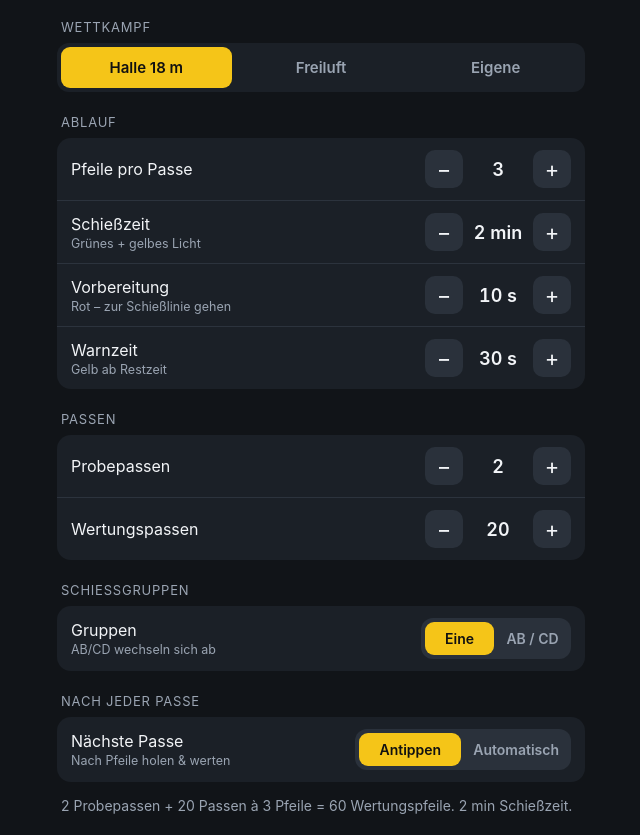
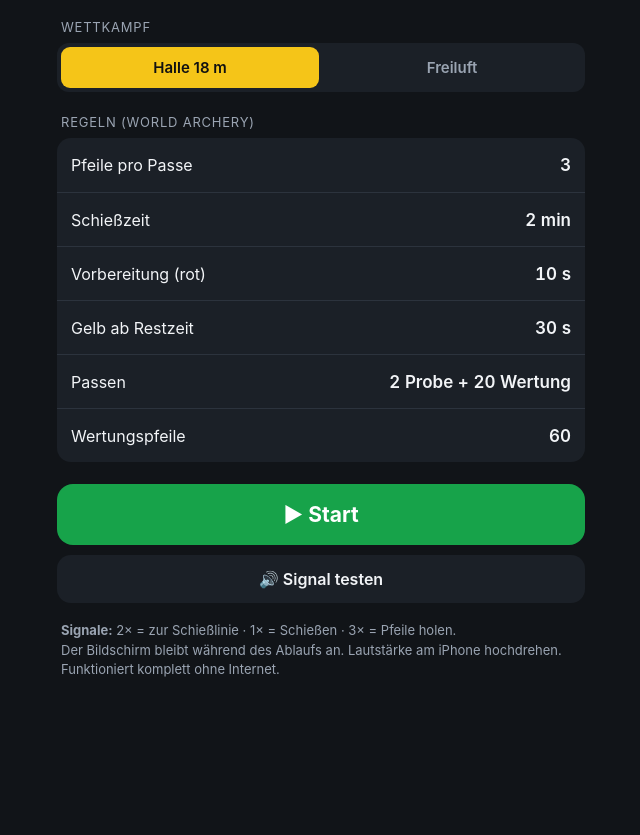
Before and after one commit to Pashjn/bogen-app, a plain HTML site: page index.html in a window 1280 px wide. Shown: the part 82-917 px from the top of the page, without its empty margins (319-959 px from the left). After the commit the page ends 800 px from the top, so only its background shows below. Drawn offline with Linux system fonts and the light colour scheme.

Commit message:
Feste WA-Regeln statt einstellbarer Werte, AB/CD entfernt
Co-Authored-By: Claude Opus 5.5 <noreply@anthropic.com>
Claude-Session: https://claude.ai/code/session_01XMonV5RzJD8eCyZG8uVgcg

```diff
--- a/index.html
+++ b/index.html
@@ -58,6 +58,7 @@
   .row { display: flex; align-items: center; justify-content: space-between; padding: 12px 14px; border-top: 1px solid var(--line); gap: 12px; min-height: 54px; }
   .row:first-child { border-top: 0; }
   .row .t { font-size: 16px; }
+  .row .v { font-size: 17px; font-weight: 600; font-variant-numeric: tabular-nums; }
   .row .h { font-size: 12.5px; color: var(--muted); margin-top: 2px; }
   .step { display: flex; align-items: center; gap: 6px; flex-shrink: 0; }
   .step button { width: 38px; height: 38px; border-radius: 10px; background: #2a313b; font-size: 22px; line-height: 1; }
@@ -130,66 +131,10 @@
   <div class="seg" id="presetSeg">
     <button data-preset="indoor">Halle 18 m</button>
     <button data-preset="outdoor">Freiluft</button>
-    <button data-preset="custom">Eigene</button>
   </div>
 
-  <div class="label">Ablauf</div>
-  <div class="card">
-    <div class="row">
-      <div><div class="t">Pfeile pro Passe</div></div>
-      <div class="step" data-key="arrows" data-min="1" data-max="12" data-inc="1"><button>−</button><output></output><button>+</button></div>
-    </div>
-    <div class="row">
-      <div><div class="t">Schießzeit</div><div class="h">Grünes + gelbes Licht</div></div>
-      <div class="step" data-key="shoot" data-min="10" data-max="600" data-inc="10" data-unit="s"><button>−</button><output></output><button>+</button></div>
-    </div>
-    <div class="row">
-      <div><div class="t">Vorbereitung</div><div class="h">Rot – zur Schießlinie gehen</div></div>
-      <div class="step" data-key="prep" data-min="0" data-max="60" data-inc="5" data-unit="s"><button>−</button><output></output><button>+</button></div>
-    </div>
-    <div class="row">
-      <div><div class="t">Warnzeit</div><div class="h">Gelb ab Restzeit</div></div>
-      <div class="step" data-key="warn" data-min="0" data-max="120" data-inc="5" data-unit="s"><button>−</button><output></output><button>+</button></div>
-    </div>
-  </div>
-
-  <div class="label">Passen</div>
-  <div class="card">
-    <div class="row">
-      <div><div class="t">Probepassen</div></div>
-      <div class="step" data-key="practice" data-min="0" data-max="6" data-inc="1"><button>−</button><output></output><button>+</button></div>
-    </div>
-    <div class="row">
-      <div><div class="t">Wertungspassen</div></div>
-      <div class="step" data-key="ends" data-min="1" data-max="40" data-inc="1"><button>−</button><output></output><button>+</button></div>
-    </div>
-  </div>
-
-  <div class="label">Schießgruppen</div>
-  <div class="card">
-    <div class="row">
-      <div><div class="t">Gruppen</div><div class="h">AB/CD wechseln sich ab</div></div>
-      <div class="seg" id="groupsSeg"><button data-v="single">Eine</button><button data-v="abcd">AB / CD</button></div>
-    </div>
-    <div class="row" id="myGroupRow">
-      <div><div class="t">Meine Gruppe</div><div class="h">Wird hervorgehoben</div></div>
-      <div class="seg" id="myGroupSeg"><button data-v="AB">AB</button><button data-v="CD">CD</button></div>
-    </div>
-  </div>
-
-  <div class="label">Nach jeder Passe</div>
-  <div class="card">
-    <div class="row">
-      <div><div class="t">Nächste Passe</div><div class="h">Nach Pfeile holen &amp; werten</div></div>
-      <div class="seg" id="afterSeg"><button data-v="tap">Antippen</button><button data-v="auto">Automatisch</button></div>
-    </div>
-    <div class="row" id="afterSecRow">
-      <div><div class="t">Pause bis zur nächsten Passe</div></div>
-      <div class="step" data-key="afterSec" data-min="15" data-max="900" data-inc="15" data-unit="s"><button>−</button><output></output><button>+</button></div>
-    </div>
-  </div>
-
-  <p class="summary" id="summary"></p>
+  <div class="label">Regeln (World Archery)</div>
+  <div class="card" id="rules"></div>
 
   <button class="btn-start" id="startBtn">▶ Start</button>
   <button class="btn-ghost" id="testBtn">🔊 Signal testen</button>
@@ -229,77 +174,41 @@
   // Einstellungen
   // ------------------------------------------------------------------
   const PRESETS = {
-    indoor:  { arrows: 3, shoot: 120, prep: 10, warn: 30, practice: 2, ends: 20 },
-    outdoor: { arrows: 6, shoot: 240, prep: 10, warn: 30, practice: 2, ends: 12 },
+    indoor:  { name: 'Halle 18 m', arrows: 3, shoot: 120, prep: 10, warn: 30, practice: 2, ends: 20 },
+    outdoor: { name: 'Freiluft',   arrows: 6, shoot: 240, prep: 10, warn: 30, practice: 2, ends: 12 },
   };
-  const DEFAULTS = Object.assign({ preset: 'indoor', groups: 'single', myGroup: 'AB', after: 'tap', afterSec: 120 }, PRESETS.indoor);
-  const STORE_KEY = 'bogen-timer-settings-v1';
+  const DEFAULTS = { preset: 'indoor' };
+  const STORE_KEY = 'bogen-timer-settings-v2';
 
   let S = Object.assign({}, DEFAULTS);
   try { Object.assign(S, JSON.parse(localStorage.getItem(STORE_KEY) || '{}')); } catch (e) {}
+  if (!PRESETS[S.preset]) S.preset = 'indoor';
   const save = () => { try { localStorage.setItem(STORE_KEY, JSON.stringify(S)); } catch (e) {} };
 
   const $ = (id) => document.getElementById(id);
-  const fmtSec = (s) => s >= 60 && s % 60 === 0 ? (s / 60) + ' min' : (s >= 60 ? Math.floor(s / 60) + ':' + String(s % 60).padStart(2, '0') + ' min' : s + ' s');
+  const fmtSec = (s) => s >= 60 && s % 60 === 0 ? (s / 60) + ' min' : s + ' s';
 
-  function detectPreset() {
-    for (const [name, p] of Object.entries(PRESETS)) {
-      if (Object.keys(p).every(k => S[k] === p[k])) return name;
-    }
-    return 'custom';
+  // Vollständige Ablauf-Konfiguration aus Regeln + Gruppenwahl
+  const config = () => Object.assign({}, PRESETS[S.preset], { groups: 'single', myGroup: '', after: 'tap' });
+
+  function renderSetup() {
+    const p = PRESETS[S.preset];
+    const rows = [
+      ['Pfeile pro Passe', p.arrows],
+      ['Schießzeit', fmtSec(p.shoot)],
+      ['Vorbereitung (rot)', fmtSec(p.prep)],
+      ['Gelb ab Restzeit', fmtSec(p.warn)],
+      ['Passen', `${p.practice} Probe + ${p.ends} Wertung`],
+      ['Wertungspfeile', p.ends * p.arrows],
+    ];
+    $('rules').innerHTML = rows.map(([t, v]) => `<div class="row"><div class="t">${t}</div><div class="v">${v}</div></div>`).join('');
+    document.querySelectorAll('#presetSeg button').forEach(b => b.classList.toggle('on', b.dataset.preset === S.preset));
   }
 
-  function renderSetup() {
-    document.querySelectorAll('.step').forEach(el => {
-      const k = el.dataset.key, unit = el.dataset.unit;
-      el.querySelector('output').textContent = unit === 's' ? fmtSec(S[k]) : S[k];
-    });
-    document.querySelectorAll('#presetSeg button').forEach(b => b.classList.toggle('on', b.dataset.preset === S.preset));
-    const segOn = (id, v) => document.querySelectorAll('#' + id + ' button').forEach(b => b.classList.toggle('on', b.dataset.v === v));
-    segOn('groupsSeg', S.groups);
-    segOn('myGroupSeg', S.myGroup);
-    segOn('afterSeg', S.after);
-    $('myGroupRow').classList.toggle('hidden', S.groups !== 'abcd');
-    $('afterSecRow').classList.toggle('hidden', S.after !== 'auto');
+  document.querySelectorAll('#presetSeg button').forEach(b => b.addEventListener('click', () => {
+    S.preset = b.dataset.preset; save(); renderSetup();
+  }));
 
-    const total = S.ends * S.arrows;
-    $('summary').textContent =
-      `${S.practice ? S.practice + ' Probepasse' + (S.practice > 1 ? 'n + ' : ' + ') : ''}` +
-      `${S.ends} Passen à ${S.arrows} Pfeile = ${total} Wertungspfeile. ` +
-      `${fmtSec(S.shoot)} Schießzeit` + (S.groups === 'abcd' ? ', Gruppen AB/CD im Wechsel.' : '.');
-  }
-
-  document.querySelectorAll('.step').forEach(el => {
-    const [minus, plus] = el.querySelectorAll('button');
-    const k = el.dataset.key, min = +el.dataset.min, max = +el.dataset.max, inc = +el.dataset.inc;
-    const change = (d) => {
-      S[k] = Math.min(max, Math.max(min, S[k] + d * inc));
-      if (k in PRESETS.indoor) S.preset = detectPreset();
-      save(); renderSetup();
-    };
-    // Gedrückt halten = schnell zählen
-    [[minus, -1], [plus, 1]].forEach(([btn, d]) => {
-      let t1, t2;
-      const stop = () => { clearTimeout(t1); clearInterval(t2); };
-      btn.addEventListener('pointerdown', (e) => {
-        e.preventDefault(); change(d);
-        t1 = setTimeout(() => { t2 = setInterval(() => change(d), 90); }, 450);
-      });
-      ['pointerup', 'pointerleave', 'pointercancel'].forEach(ev => btn.addEventListener(ev, stop));
-    });
-  });
-
-  document.querySelectorAll('#presetSeg button').forEach(b => b.addEventListener('click', () => {
-    S.preset = b.dataset.preset;
-    if (PRESETS[S.preset]) Object.assign(S, PRESETS[S.preset]);
-    save(); renderSetup();
-  }));
-  const bindSeg = (id, key) => document.querySelectorAll('#' + id + ' button').forEach(b => b.addEventListener('click', () => {
-    S[key] = b.dataset.v; save(); renderSetup();
-  }));
-  bindSeg('groupsSeg', 'groups');
-  bindSeg('myGroupSeg', 'myGroup');
-  bindSeg('afterSeg', 'after');
 
   // ------------------------------------------------------------------
   // Signalhorn (wird live erzeugt – keine Audiodateien, läuft offline)
@@ -369,7 +278,7 @@
   function startRun() {
     unlockAudio();
     keepAwake();
-    R = { cfg: Object.assign({}, S), endIdx: 0, detail: 0, phase: null, phaseEnd: null, remaining: 0, paused: false };
+    R = { cfg: config(), endIdx: 0, detail: 0, phase: null, phaseEnd: null, remaining: 0, paused: false };
     $('setup').classList.add('hidden');
     $('timer').classList.remove('hidden');
     startWalkup();
--- a/sw.js
+++ b/sw.js
@@ -1,6 +1,6 @@
 // Offline-Cache: App-Dateien werden beim ersten Öffnen gespeichert.
 // Bei Änderungen VERSION erhöhen.
-const VERSION = 'v1';
+const VERSION = 'v2';
 const CACHE = 'bogen-timer-' + VERSION;
 const FILES = ['./', './index.html', './manifest.webmanifest', './icons/icon-180.png', './icons/icon-192.png', './icons/icon-512.png'];
 
```
Also changed, not shown: 1 other file.
